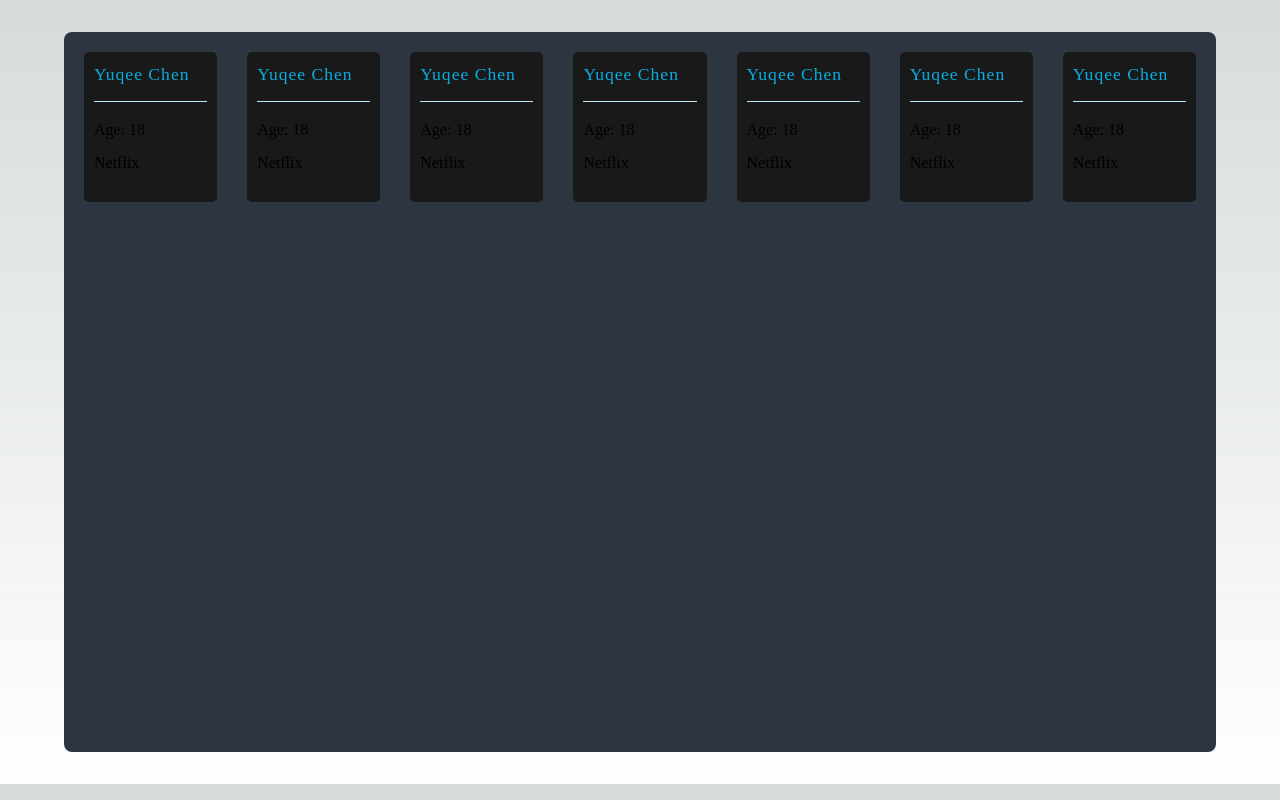
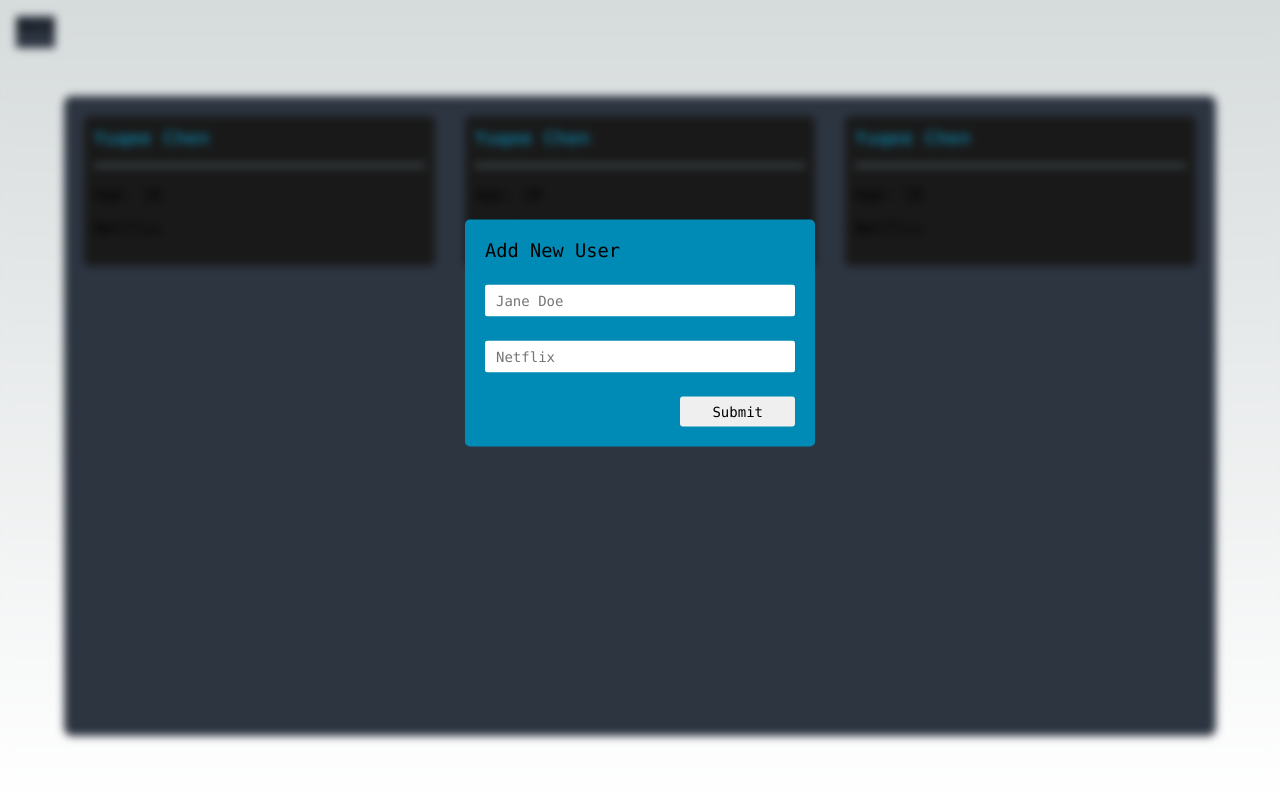
Before and after one commit to hassanShakur/graphQL, a Next.js app in the folder client/: page / in a window 1280 px wide. Built offline with nearby package versions, Linux system fonts and the light colour scheme.

Commit message:
Form design

```diff
--- a/client/app/app.css
+++ b/client/app/app.css
@@ -1,8 +1,8 @@
 .users {
   background-color: #2d3541;
-  height: 90vh;
+  height: 80vh;
   width: 90vw;
-  margin: 2rem auto;
+  margin: 3rem auto;
   padding: 20px;
   border-radius: 8px;
   overflow-y: scroll;
@@ -28,8 +28,104 @@
   color: #09addf;
 }
 
-.info {
-    display: grid;
-    gap: 15px;
-    margin-top: 1.2rem;
+.user .info {
+  display: grid;
+  gap: 15px;
+  margin-top: 1.2rem;
 }
+
+.companies {
+  background-color: #1f1f1f;
+  min-width: 300px;
+  max-width: 500px;
+  width: 70vw;
+  margin: 1rem 0 0;
+  padding: 20px;
+  height: 90vh;
+  border-top-right-radius: 8px;
+  border-bottom-right-radius: 8px;
+  display: grid;
+  gap: 40px;
+  grid-auto-rows: min-content;
+  box-shadow: 2px 2px 2px 2px #37464d;
+  transition: 0.2s ease-in;
+  transform-origin: 0 0;
+  position: fixed;
+}
+
+nav {
+  background-color: #2d3541;
+  width: fit-content;
+  height: 2rem;
+  cursor: pointer;
+}
+
+.menu-close {
+  transform: scale(0);
+}
+
+.company {
+  border: 2px solid #09addf;
+  border-radius: 4px;
+  padding: 20px 14px;
+  display: grid;
+  gap: 15px;
+  width: 70%;
+}
+
+.company .info {
+  display: flex;
+  justify-content: space-between;
+  align-items: center;
+}
+
+.user-form {
+  position: absolute;
+  bottom: 30%;
+  left: 50%;
+  transform: translate(-50%, -50%);
+  height: fit-content;
+  z-index: 3;
+  background-color: #008bb6;
+  border-radius: 5px;
+  padding: 20px;
+  width: 350px;
+  text-transform: capitalize;
+}
+
+.user-form h3 {
+  font-weight: 500;
+  margin-bottom: 1.5rem;
+}
+
+.user-form form {
+  display: grid;
+  gap: 1.5rem;
+}
+
+form input {
+  outline: none;
+  border: 1px solid transparent;
+  border-radius: 3px;
+  font-size: 14px;
+  padding: 7px 10px;
+}
+
+form button {
+  justify-self: end;
+  font-size: 14px;
+  padding: 7px 2rem;
+  border: none;
+  border-radius: 3px;
+  cursor: pointer;
+}
+
+.backdrop {
+  position: absolute;
+  top: 0;
+  left: 0;
+  height: 100vh;
+  width: 100vw;
+  backdrop-filter: blur(4px);
+  z-index: 2;
+}
--- a/client/app/globals.css
+++ b/client/app/globals.css
@@ -77,6 +77,7 @@
   box-sizing: border-box;
   padding: 0;
   margin: 0;
+  font-family: var(--font-mono);
 }
 
 html,
@@ -93,6 +94,7 @@ body {
       rgb(var(--background-end-rgb))
     )
     rgb(var(--background-start-rgb));
+    padding: 1rem;
 }
 
 a {
--- a/client/app/layout.tsx
+++ b/client/app/layout.tsx
@@ -12,7 +12,10 @@ export default function RootLayout({
 }) {
   return (
     <html lang='en'>
-      <body>{children}</body>
+      <body>
+        <div className="backdrop"></div>
+        {children}
+      </body>
     </html>
   );
 }
--- a/client/app/page.tsx
+++ b/client/app/page.tsx
@@ -1,84 +1,49 @@
 // import { Key } from 'react';
 // import client from './../apolloClient';
 // import allUsersQuery from '@/queries/getAllUsers';
-import './app.css'
+import { useState } from 'react';
+import './app.css';
+import Menu from '@/components/Menu';
+import CreateUser from '@/components/CreateUser';
+// graphql-users
 
 export default async function Home() {
-
   return (
     <main>
-      <section className="users">
-        <div className="user">
-          <div className="name">
-            {/* <span>icon</span> */}
+      <Menu />
+      <section className='users'>
+        <div className='user'>
+          <div className='name'>
+            <span></span>
             <span>yuqee chen</span>
           </div>
-          <div className="info">
+          <div className='info'>
             <span>age: 18</span>
             <span>netflix</span>
           </div>
         </div>
-        <div className="user">
-          <div className="name">
-            {/* <span>icon</span> */}
+        <div className='user'>
+          <div className='name'>
+            <span></span>
             <span>yuqee chen</span>
           </div>
-          <div className="info">
+          <div className='info'>
             <span>age: 18</span>
             <span>netflix</span>
           </div>
         </div>
-        <div className="user">
-          <div className="name">
-            {/* <span>icon</span> */}
+        <div className='user'>
+          <div className='name'>
+            <span></span>
             <span>yuqee chen</span>
           </div>
-          <div className="info">
-            <span>age: 18</span>
-            <span>netflix</span>
-          </div>
-        </div>
-        <div className="user">
-          <div className="name">
-            {/* <span>icon</span> */}
-            <span>yuqee chen</span>
-          </div>
-          <div className="info">
-            <span>age: 18</span>
-            <span>netflix</span>
-          </div>
-        </div>
-        <div className="user">
-          <div className="name">
-            {/* <span>icon</span> */}
-            <span>yuqee chen</span>
-          </div>
-          <div className="info">
-            <span>age: 18</span>
-            <span>netflix</span>
-          </div>
-        </div>
-        <div className="user">
-          <div className="name">
-            {/* <span>icon</span> */}
-            <span>yuqee chen</span>
-          </div>
-          <div className="info">
-            <span>age: 18</span>
-            <span>netflix</span>
-          </div>
-        </div>
-        <div className="user">
-          <div className="name">
-            {/* <span>icon</span> */}
-            <span>yuqee chen</span>
-          </div>
-          <div className="info">
+          <div className='info'>
             <span>age: 18</span>
             <span>netflix</span>
           </div>
         </div>
       </section>
+      <CreateUser />
     </main>
   );
 }
--- /dev/null
+++ b/client/components/CreateUser.tsx
@@ -0,0 +1,26 @@
+import React from 'react';
+
+const CreateUser = () => {
+  return (
+    <div className='user-form'>
+      <h3>add new user</h3>
+      <form>
+        <input
+          type='text'
+          name='name'
+          id='name'
+          placeholder='Jane Doe'
+        />
+        <input
+          type='text'
+          name='company'
+          id='company'
+          placeholder='Netflix'
+        />
+        <button type='submit'>Submit</button>
+      </form>
+    </div>
+  );
+};
+
+export default CreateUser;
--- /dev/null
+++ b/client/components/Menu.tsx
@@ -0,0 +1,48 @@
+'use client';
+
+import { useState } from 'react';
+
+const Menu = () => {
+  const [menuOpen, setMenuOpen] = useState(false);
+  const toggleMenu = () => {
+    setMenuOpen((prevState) => !prevState);
+  };
+
+  return (
+    <>
+      <nav onClick={toggleMenu}>menu</nav>
+      <section className={`companies ${!menuOpen && 'menu-close'}`}>
+        <div className='company'>
+          <div className='logo'>Logo</div>
+          <div className='info'>
+            <span className='company-id'>ID: 1</span>
+            <span className='company-users'>Users 10</span>
+          </div>
+        </div>
+        <div className='company'>
+          <div className='logo'>Logo</div>
+          <div className='info'>
+            <span className='company-id'>ID: 1</span>
+            <span className='company-users'>Users 10</span>
+          </div>
+        </div>
+        <div className='company'>
+          <div className='logo'>Logo</div>
+          <div className='info'>
+            <span className='company-id'>ID: 1</span>
+            <span className='company-users'>Users 10</span>
+          </div>
+        </div>
+        <div className='company'>
+          <div className='logo'>Logo</div>
+          <div className='info'>
+            <span className='company-id'>ID: 1</span>
+            <span className='company-users'>Users 10</span>
+          </div>
+        </div>
+      </section>
+    </>
+  );
+};
+
+export default Menu;
```
